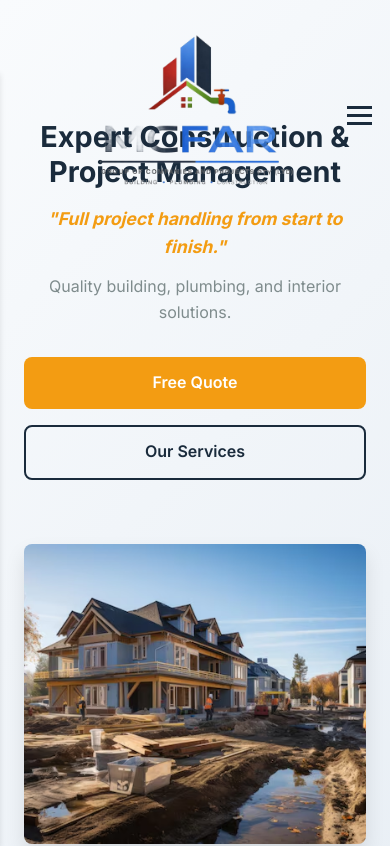
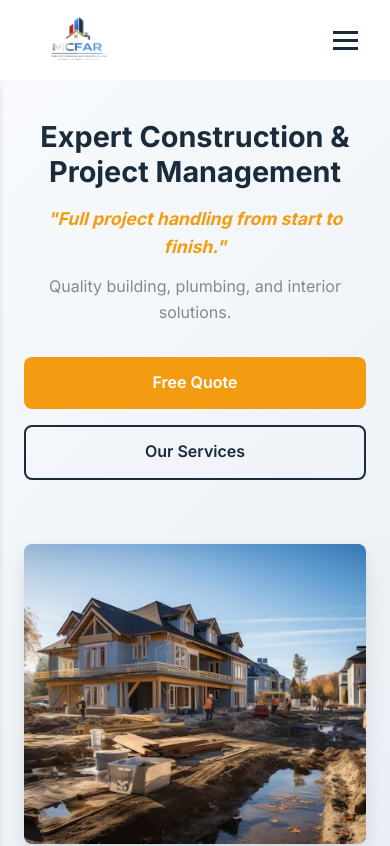
Before and after one commit to writenowAgency/mcfar-group-of-companies, a React (Vite) app: page / in a window 390 px wide. Shown: the top 846 px of the page. Built offline with nearby package versions, Linux system fonts and the light colour scheme.

Commit message:
Minimize navbar logo size for mobile devices

```diff
--- a/src/components/Navbar.css
+++ b/src/components/Navbar.css
@@ -103,6 +103,23 @@
 }
 
 @media (max-width: 768px) {
+  .navbar {
+    height: 80px !important;
+    background-color: var(--white);
+  }
+
+  .navbar.scrolled {
+    height: 70px !important;
+  }
+
+  .logo-img {
+    height: 60px !important;
+  }
+
+  .navbar.scrolled .logo-img {
+    height: 50px !important;
+  }
+
   .hamburger {
     display: block;
   }
@@ -122,11 +139,11 @@
   .nav-links {
     position: fixed;
     left: -100%;
-    top: 70px;
+    top: 80px;
     flex-direction: column;
     background-color: var(--white);
     width: 100%;
-    height: calc(100vh - 70px);
+    height: calc(100vh - 80px);
     justify-content: flex-start;
     padding: 3rem 0;
     transition: 0.3s ease-in-out;
```
